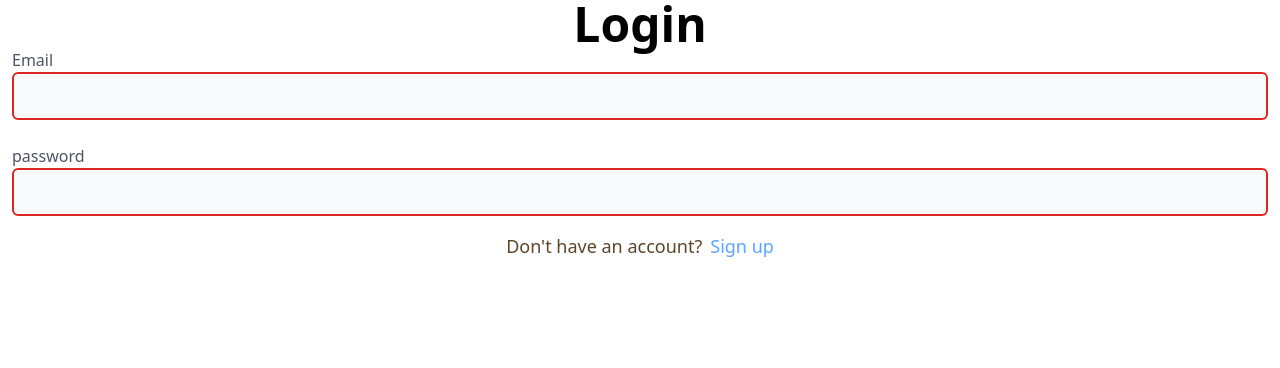
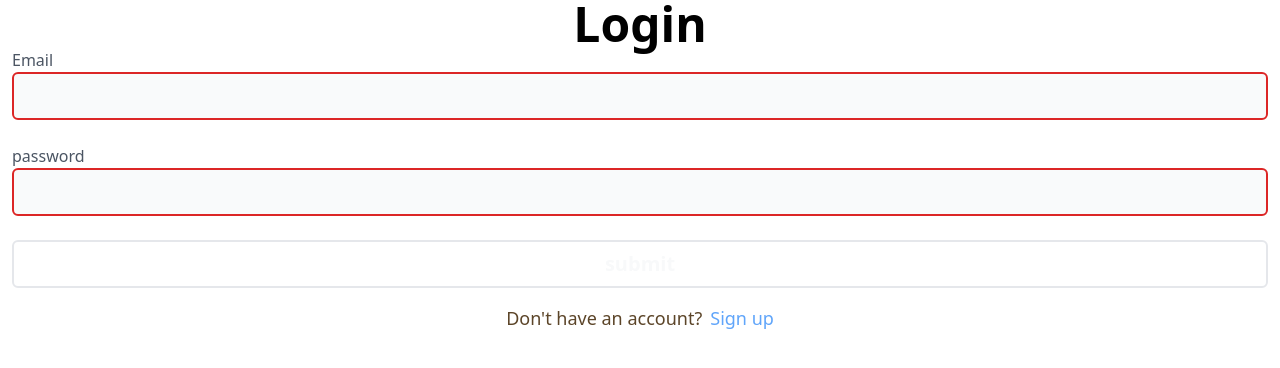
Before and after one commit to ali-mohammadi5272/sjs-task, a React (Vite) app: page /auth/login in a window 1280 px wide. Shown: the top 368 px of the page. Built offline with nearby package versions, Linux system fonts and the light colour scheme.

Commit message:
feat: add Submit Button

```diff
--- a/src/components/LoginForm/LoginForm.tsx
+++ b/src/components/LoginForm/LoginForm.tsx
@@ -1,5 +1,6 @@
 import { useId } from "react";
 import CustomInput from "../CustomInput/CustomInput";
+import CustomButton from "../CustomButton/CustomButton";
 
 const LoginForm = (): React.ReactNode => {
   const emailInputId = useId();
@@ -22,6 +23,11 @@ const LoginForm = (): React.ReactNode => {
         required
         onChange={(e) => {}}
       />
+      <CustomButton
+        title="submit"
+        type="submit"
+        className=" bg-transparent border-2 bg-primary text-light"
+      />
     </form>
   );
 };
```
